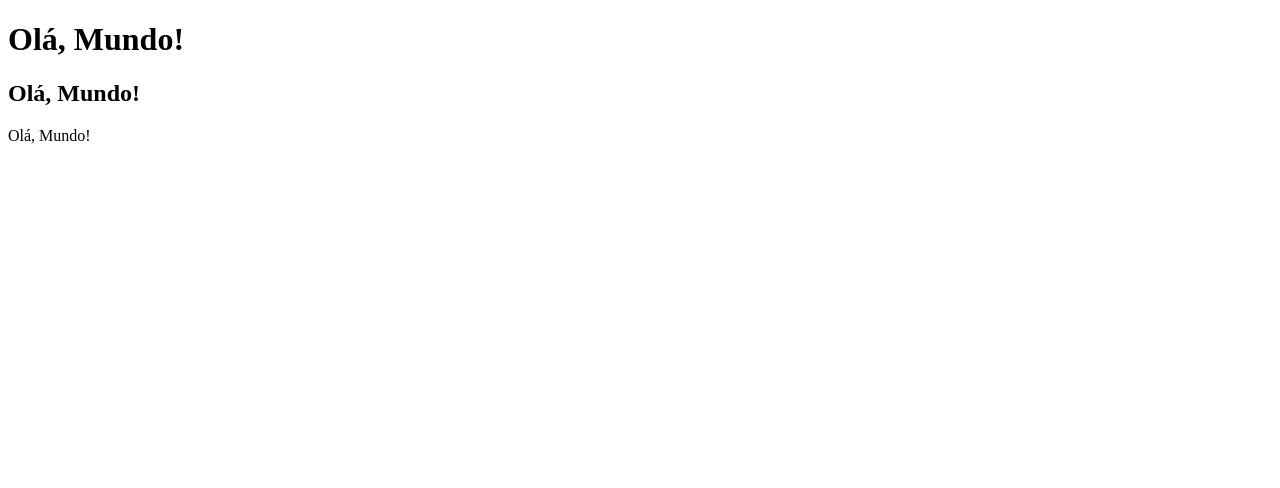
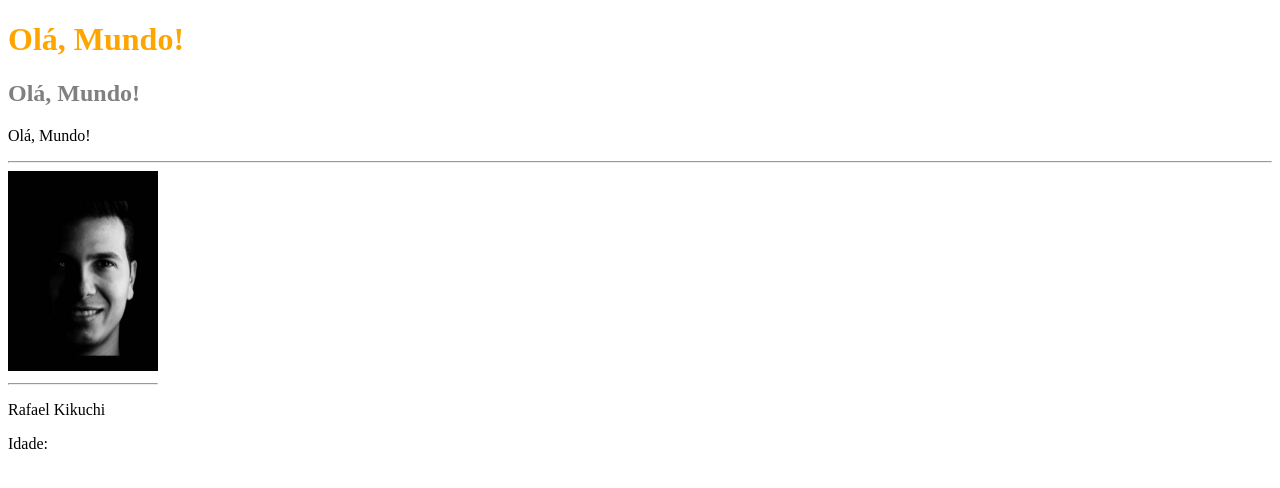
Before and after one commit to rafael-kikuchi/teste, a plain HTML site: page index.html in a window 1280 px wide. Drawn offline with Linux system fonts and the light colour scheme.

Commit message:
adição de imagem

```diff
--- a/css/stylesheet.css
+++ b/css/stylesheet.css
@@ -0,0 +1,18 @@
+h1 {
+
+    color: orange;
+
+   }
+
+h2 {
+
+    color: gray;
+
+   }
+
+#profilePicture {
+
+    max-width: 150px;
+    max-height: 400px;
+
+}
--- a/index.html
+++ b/index.html
@@ -5,6 +5,7 @@
     <meta charset="UTF-8">
     <meta http-equiv="X-UA-Compatible" content="IE=edge">
     <meta name="viewport" content="width=device-width, initial-scale=1.0">
+    <link rel="stylesheet" type="text/css" href="css/stylesheet.css" media="screen" />
     <title>Olá, Mundo!</title>
 </head>
 
@@ -12,6 +13,15 @@
     <h1>Olá, Mundo!</h1>
     <h2>Olá, Mundo!</h2>
     <p>Olá, Mundo!</p>
+    <hr>
+    <div id="profilePicture">
+        <img src="images/profile.jpeg" width="150px" height="200px"/>
+        <hr>
+        <p text-align="center">Rafael Kikuchi</p>
+        <p>Idade: </p>
+    </div>
+
+
 </body>
 
 </html>
```
